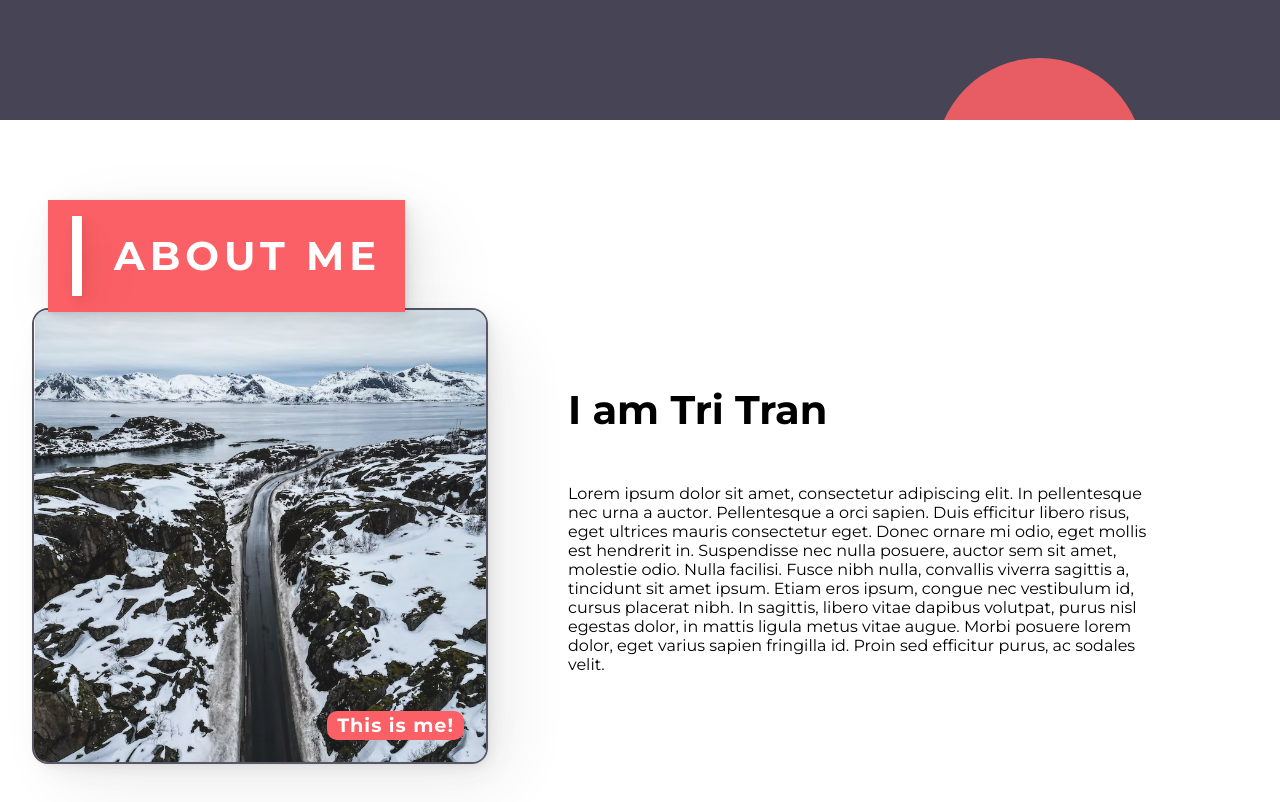
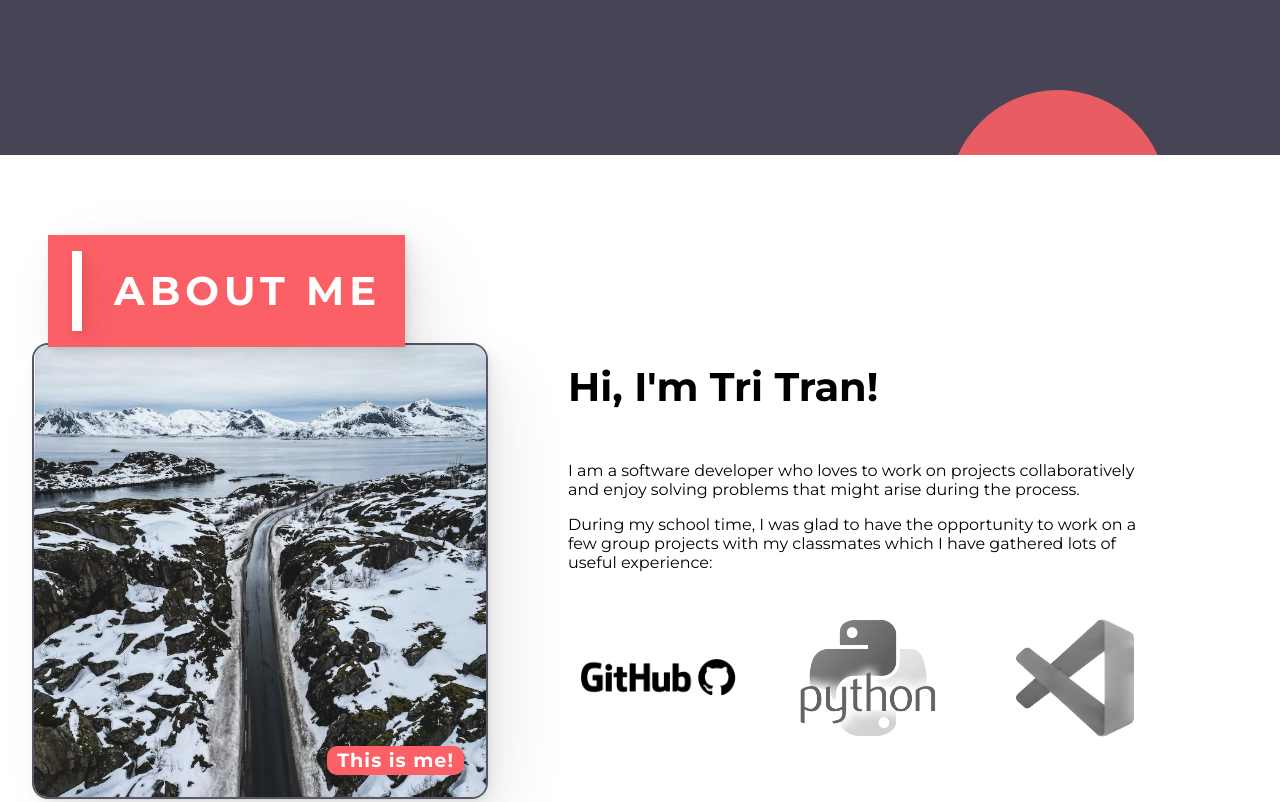
Before and after one commit to amatree/my-portfolio-html, a plain HTML site: page index.html in a window 1280 px wide. Shown: the part 680-1482 px from the top of the page. Drawn offline with Linux system fonts and the light colour scheme.

Commit message:
wip about me section

```diff
--- a/index.html
+++ b/index.html
@@ -125,25 +125,32 @@
 
 			<div class="my-gallery">
 				<div class="gallery-img">
-					<img src="./assets/photo-1.avif" alt="image of me yes" />
+					<img class="non-draggable" src="./assets/photo-1.avif" alt="image of me yes" />
 					<h4 class="img-description">This is me!</h4>
 				</div>
 			</div>
 
 			<div id="about-me-text">
 				<h1 style="letter-spacing: initial; margin-bottom: 30px">
-					I am Tri Tran
+					Hi, I'm Tri Tran!
 				</h1>
-				Lorem ipsum dolor sit amet, consectetur adipiscing elit. In pellentesque
-				nec urna a auctor. Pellentesque a orci sapien. Duis efficitur libero
-				risus, eget ultrices mauris consectetur eget. Donec ornare mi odio, eget
-				mollis est hendrerit in. Suspendisse nec nulla posuere, auctor sem sit
-				amet, molestie odio. Nulla facilisi. Fusce nibh nulla, convallis viverra
-				sagittis a, tincidunt sit amet ipsum. Etiam eros ipsum, congue nec
-				vestibulum id, cursus placerat nibh. In sagittis, libero vitae dapibus
-				volutpat, purus nisl egestas dolor, in mattis ligula metus vitae augue.
-				Morbi posuere lorem dolor, eget varius sapien fringilla id. Proin sed
-				efficitur purus, ac sodales velit.
+				<div id="about-me-content">
+					<p>
+						I am a software developer who loves to work on projects
+						collaboratively and enjoy solving problems that might arise during
+						the process.
+					</p>
+					<p>
+						During my school time, I was glad to have the opportunity to work on
+						a few group projects with my classmates which I have gathered lots
+						of useful experience:
+					</p>
+					<p id="banners">
+						<img class="non-draggable" src="./assets/GitHub-banner.png" alt="GitHub banner" style="width: 30%;">
+						<img class="non-draggable" src="./assets/Python-banner.png" alt="Python banner" style="width: 30%;">
+						<img class="non-draggable" src="./assets/VSCode-banner.png" alt="VSCode banner" style="width: 30%;">
+					</p>
+				</div>
 			</div>
 		</section>
 
@@ -209,7 +216,7 @@
 					placeholder="Please leave a message"
 					class="medium-font"
 					required></textarea>
-				<input type="submit" value="Submit" />
+				<input type="submit" value="Send Message" />
 			</form>
 		</section>
 
--- a/script.js
+++ b/script.js
@@ -136,7 +136,7 @@ function handleScroll(e) {
 		Math.max(1, (100 * (window.scrollY + 100)) / viewportHeight) / 100,
 		2
 	);
-	const NAV_HEIGHT = storage["vars"]["--nav-height"] ? storage["vars"]["--nav-height"].replace("px", "") * NAV_HEIGHT_SCALE : 100;
+	const NAV_HEIGHT = storage["vars"]["--nav-height"] ? storage["vars"]["--nav-height"].replace("px", "") * NAV_HEIGHT_SCALE : 65;
 
 	// between even section
 	const isBetweenEvenSection = !(
@@ -199,6 +199,7 @@ function handleScroll(e) {
 
 		// change nav text color
 		navTexts[0].style.color = storage["vars"]["--clr-font"];
+
 		// change hover font
 		setCSSVariable("--clr-font-before-hover", storage["vars"]["--clr-font-before-hover"]);
 		setCSSVariable("--clr-font-hover", storage["vars"]["--clr-font"]);
@@ -378,7 +379,7 @@ function getAllCSSVariableNames(styleSheets = document.styleSheets) {
 					// loop stylesheet's cssRules' style (property names)
 					for (var k = 0; k < styleSheets[i].cssRules[j].style.length; k++) {
 						let name = styleSheets[i].cssRules[j].style[k];
-						// test name for css variable signiture and uniqueness
+						// test name for css variable signature and uniqueness
 						if (name.startsWith("--") && cssVars.indexOf(name) == -1) {
 							cssVars.push(name);
 						}
--- a/styles.css
+++ b/styles.css
@@ -142,6 +142,15 @@ a.source-code-link:hover {
 
 .gray-font-clr {
 	color: var(--clr-font-light);
+}
+
+.non-draggable {
+	user-drag: none;
+	-webkit-user-drag: none;
+	user-select: none;
+	-moz-user-select: none;
+	-webkit-user-select: none;
+	-ms-user-select: none;
 }
 
 .medium-font {
@@ -333,9 +342,15 @@ nav ul#navigation li a {
 	}
 }
 
+section {
+	min-height: 100vh;
+	padding-top: calc(var(--nav-height) * 0.35);
+	scroll-snap-align: start;
+}
+
 /* main section styling */
 main {
-	height: 100%;
+	min-height: 100vh;
 	background-color: var(--clr-accent);
 	display: flex;
 	justify-content: center;
@@ -469,12 +484,6 @@ i {
 	margin-right: 0.25rem;
 }
 
-section {
-	height: 100vh;
-	padding-top: calc(var(--nav-height) * 0.35);
-	scroll-snap-align: start;
-}
-
 /* select all even sections */
 section:nth-child(even) {
 	background-color: var(--clr-accent);
@@ -562,6 +571,28 @@ section#about #about-me-text {
 	margin: 1.5rem;
 }
 
+div#about-me-content p + p {
+	margin-top: 1rem;
+}
+
+p#banners {
+	display: flex;
+	align-items: center;
+	justify-content: space-between;
+}
+
+p#banners img {
+	user-select: none;
+	transition: all 0.5s;
+	filter: grayscale(1);
+	transform: scale(0.95);
+}
+
+p#banners img:hover {
+	filter: none;
+	transform: scale(1);
+}
+
 /* contact section styling */
 section#contact {
 	background-color: var(--clr-accent);
@@ -603,9 +634,10 @@ section#contact form textarea {
 	resize: none;
 }
 
+/* Send message submit button */
 section#contact form input:last-child {
 	width: fit-content;
-	padding: 0.5rem 3rem;
+	padding: 0.5rem 2rem;
 	color: var(--clr-font);
 	background-color: var(--clr-secondary);
 	font-size: 1rem;
```
Also changed, not shown: assets/GitHub-banner.png (added), assets/Python-banner.png (added), assets/VSCode-banner.png (added), 1 other file.
